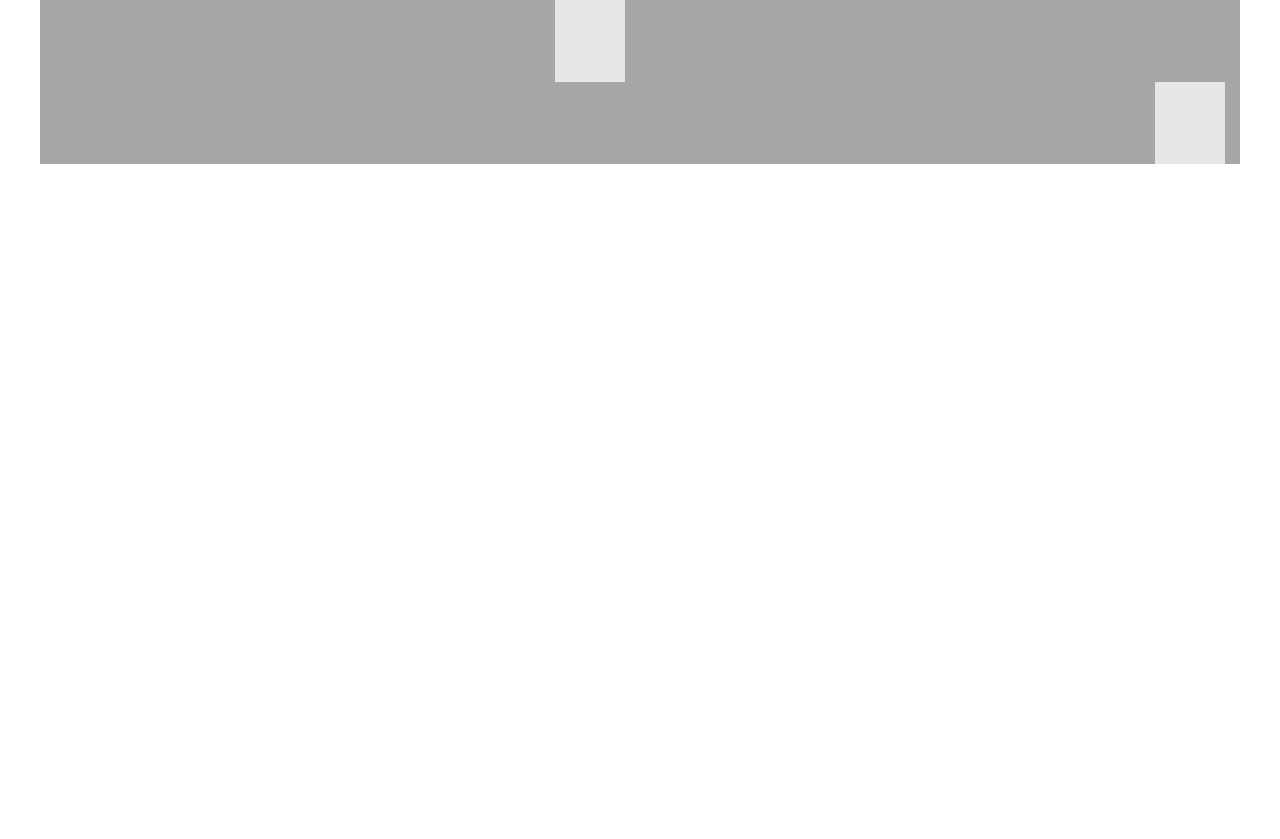
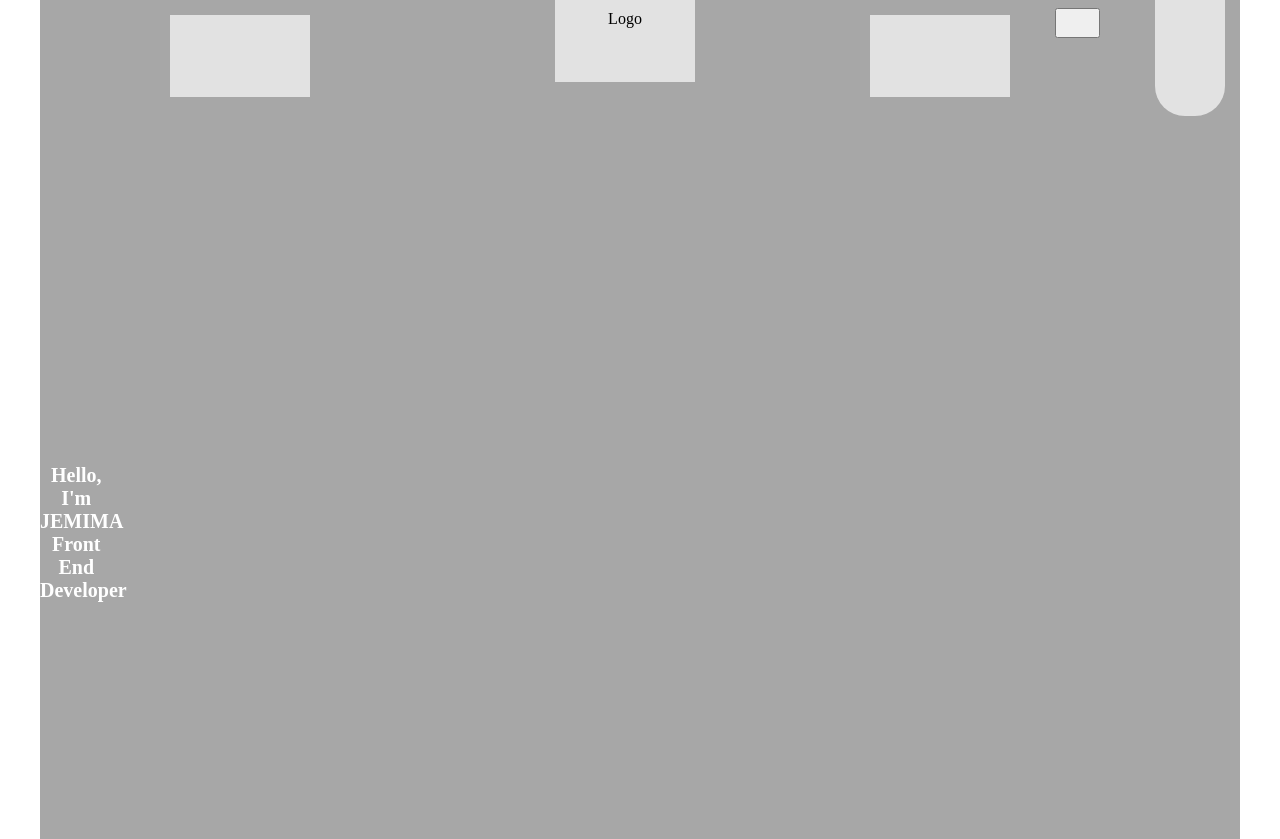
Before and after one commit to neizerjemima/Neizer_Jemima_Portfolio, a plain HTML site: page index.html in a window 1280 px wide. Before the commit the page ends 800 px from the top, so only its background shows below. Drawn offline with Linux system fonts and the light colour scheme.

Commit message:
changing code

```diff
--- a/index.html
+++ b/index.html
@@ -4,7 +4,6 @@
         <meta charset="UTF-8" />
         <meta name="viewport" content="initial-scale=1.0, width=device-width" />
         <title>Jemima Ama Neizer</title>
-        <link href="css/normalize.css" rel="stylesheet">
         <link href="css/grid.css" rel="stylesheet" />
         <link href="css/main.css" rel="stylesheet" />
     </head>
@@ -12,17 +11,37 @@
     <body>
         <h1 class="hidden">My Portfolio</h1>
         <header class="grid-con box1">
-            <div class="col-start-1 col-end-1 m-col-start-6 m-col-end-7 box4 logo">
+            <div class="col-start-1 m-col-start-6 m-col-end-7 box4 logo"> Logo
             </div>
-            <div class="col-start-4 m-col-start-11 box2 burger"></div>
-            <div class="l-col-start-2 l-col-end-4 box3 main-nav1"></div>
-            <div class="l-col-start-9 l-col-end-11 box3 main-nav2"></div>
+            <nav class="col-start-4 m-col-start-11">
+                <h2 class="hidden">Main Navigation</h2>
+                <button id="button"></button>
+                <div id="burger-con">
+                    <ul id="burger-menu">
+                        <li><a href="index.html">Home</a></li>
+                        <li><a href="about.html">About</a></li>
+                        <li><a href="portfolio.html">Portfolio</a></li>
+                        <li><a href="contact.html">Get in touch</a></li>
+                    </ul>
+                </div>
+            </nav>
+            <!-- <div class="col-start-4 m-col-start-11 box2 burger"></div> -->
+            <div class="l-col-start-2 l-col-end-4 box4 main-nav1"></div>
+            <div class="l-col-start-9 l-col-end-11 box4 main-nav2"></div>
             <div class="l-col-start-12 social box4"></div>
-
-
         </header>
 
         <main>
+            <section>
+                <div class="grid-con m-col-span-full l-col-span-full box1 hero-image">
+                    <h2> Hello, I'm <span>JEMIMA</span> Front End Developer</h2>
+                </div>
+
+
+                <!-- <div class="col-start-1 box4 demo-reel">
+                    <h2 id="watch">Take a peek into my portfolio</h2>
+                </div>                -->
+            </section>
 
         </main>
 
--- a/sass/abstracts/_box.scss
+++ b/sass/abstracts/_box.scss
@@ -1,4 +1,4 @@
 $box-grey: #a7a7a7;
-$box-darkgrey: #3d3d3d;
+$box-darkgrey: #585858;
 $box-black: #15151500;
-$box-white: #e7e7e7
+$box-white: #e2e2e2
--- a/sass/components/_header.scss
+++ b/sass/components/_header.scss
@@ -2,14 +2,40 @@
 
 .logo {
     height: 46px;
+    width: 140px;
+    text-align: center;
+    padding-top: 10px;
 }
 
-.burger {
+#button {
     height: 30px;
-    margin-top: 10px;
+    width: 45px;
+    margin-top: 8px;
+}
+
+#burger-con{
+    display: none;
+}
+
+.main-nav1,.main-nav2 {
+    display: none;
 }
 
 
+@media screen and (min-width: 768px) {
+
+    .social {
+        height: 116px;
+        border-bottom-left-radius: 30px;
+        border-bottom-right-radius: 30px;
+    }
+
+    .burger {
+        height: 45px;
+        margin-top: 15px;
+    }
+
+}
 
 @media screen and (min-width: 1200px) {
     .burger {
@@ -19,8 +45,14 @@
     .logo {
         height: 82px;
     }
+
     .main-nav1,.main-nav2 {
+        display: block;
         height: 82px;
+        margin: 15px;
+        grid-row: 1/2;
     }
 
+
+
 }
--- /dev/null
+++ b/sass/pages/_home.scss
@@ -0,0 +1,35 @@
+@use '../abstracts/box' as b;
+
+.hero-image {
+    height: 723px;
+    text-align: center;
+    color: #ffff;
+    padding: 0;
+    grid-row: 3/3;
+
+    h2 {
+        font-size: 20px;
+        margin-top: 111px;
+        margin-left: 0;
+        grid-row: 2/3;
+    }
+}
+
+#watch {
+    opacity: 0;
+}
+
+.demo-reel {
+    height: 50px;
+    width: 50px;
+    border-radius: 100%;
+}
+
+.demo-reel:hover {
+    height: 60px;
+    width: 60px;
+    cursor: pointer;
+     ~ #watch {
+    opacity: 1;
+}
+}
```
Also changed, not shown: css/main.css, 1 other file.
